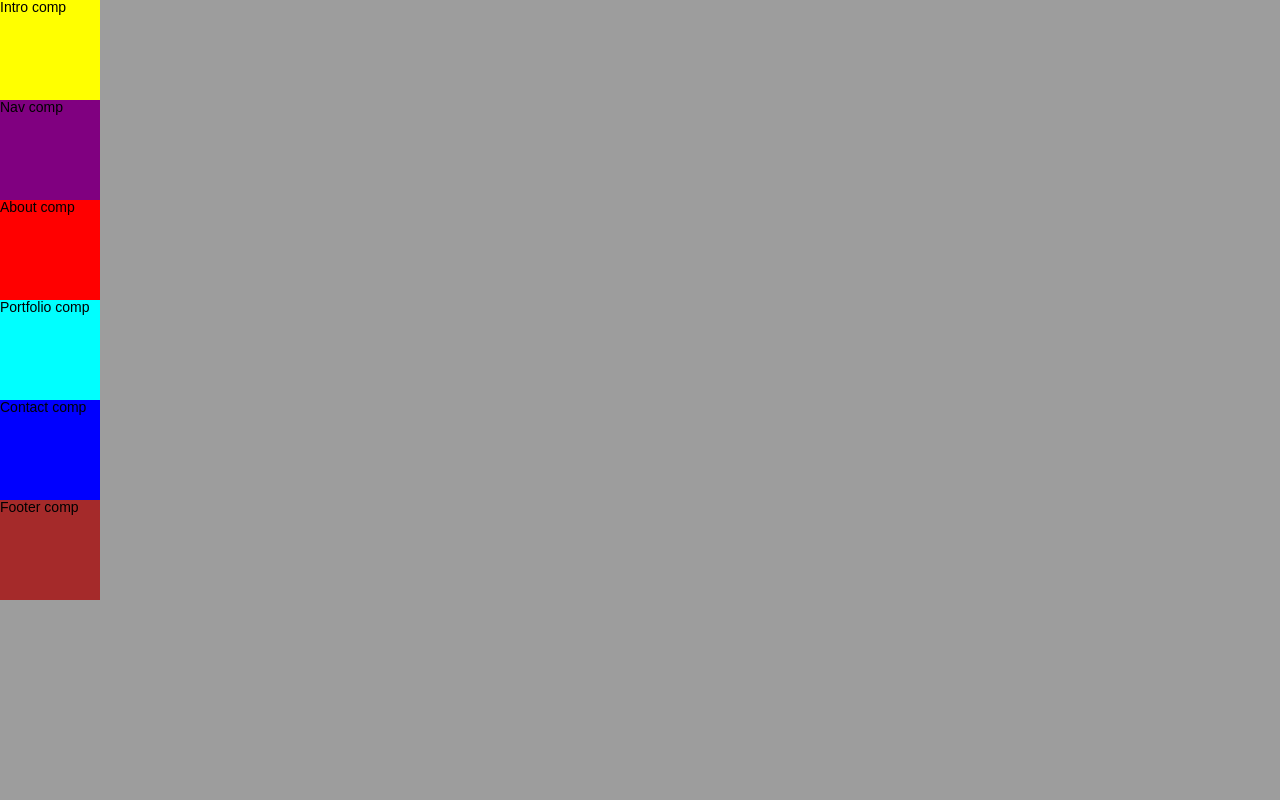
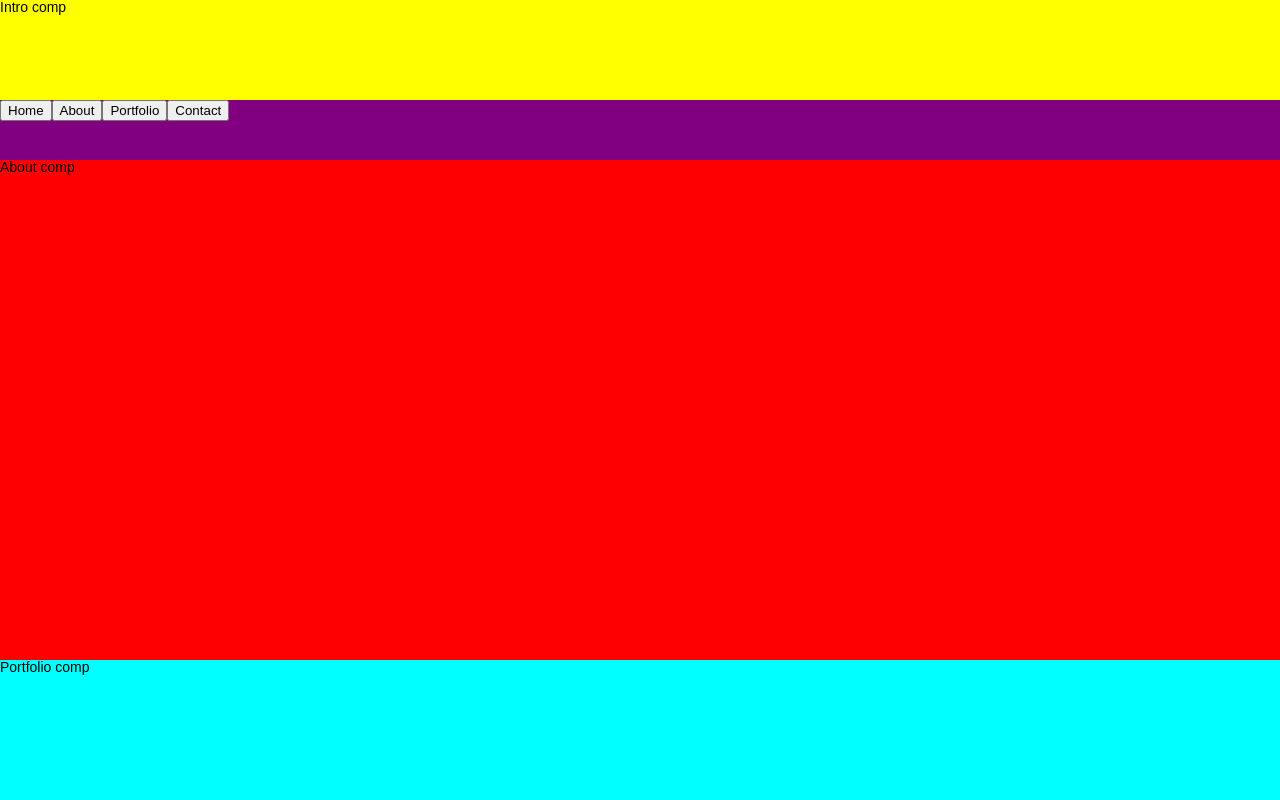
Before and after one commit to TalanCurtis/portfolio, a React (Create React App) app: page / in a window 1280 px wide. Shown: the top 800 px of the page. Built offline with nearby package versions, Linux system fonts and the light colour scheme.

Commit message:
added react scroll to component and updaed nav.

```diff
--- a/package.json
+++ b/package.json
@@ -16,6 +16,7 @@
     "react-dom": "^16.3.2",
     "react-router-dom": "^4.2.2",
     "react-scripts": "1.1.4",
+    "react-scroll-to-component": "^1.0.2",
     "react-transition-group": "^2.3.1",
     "sass": "^1.3.2",
     "sass-loader": "^7.0.1"
--- a/src/components/About/_About.scss
+++ b/src/components/About/_About.scss
@@ -1,5 +1,5 @@
 .About{
-    height: 100%;
-    width: 100px;
+    height: 500px;
+    width: 100%;
     background-color: red;
 }
--- a/src/components/Contact/_Contact.scss
+++ b/src/components/Contact/_Contact.scss
@@ -1,5 +1,5 @@
 .Contact{
-    height: 100%;
-    width: 100px;
+    height: 500px;
+    width: 100%;
     background-color: blue;
 }
--- a/src/components/Footer/_Footer.scss
+++ b/src/components/Footer/_Footer.scss
@@ -1,5 +1,5 @@
 .Footer{
-    height: 100%;
-    width: 100px;
+    height: 200px;
+    width: 100%;
     background-color: brown;
 }
--- a/src/components/Intro/_Intro.scss
+++ b/src/components/Intro/_Intro.scss
@@ -1,5 +1,5 @@
 .Intro{
-    height: 100%;
-    width: 100px;
+    height: 100px;
+    width: 100%;
     background-color: yellow;
 }
--- a/src/components/Nav/Nav.js
+++ b/src/components/Nav/Nav.js
@@ -1,9 +1,13 @@
-import React from 'react';
+import React, {Component} from 'react';
+import scrollToComponent from 'react-scroll-to-component';
 
-function Nav (){
+function Nav (props){
         return(
             <div className="Nav">
-                 Nav comp
+                 <button className="contact" onClick={()=>props.handleScroll('Intro')}>Home</button>
+                 <button className="contact" onClick={()=>props.handleScroll('About')}>About</button>
+                 <button className="contact" onClick={()=>props.handleScroll('Portfolio')}>Portfolio</button>
+                 <button className="contact" onClick={()=>props.handleScroll('Contact')}>Contact</button>
             </div>
         )
 }
--- a/src/components/Nav/_Nav.scss
+++ b/src/components/Nav/_Nav.scss
@@ -1,5 +1,7 @@
 .Nav{
-    height: 100%;
-    width: 100px;
+    height: 60px;
+    width: 100%;
     background-color: purple;
+    position: sticky;
+    top: 0px;
 }
--- a/src/components/Portfolio/_Portfolio.scss
+++ b/src/components/Portfolio/_Portfolio.scss
@@ -1,5 +1,5 @@
 .Portfolio{
-    height: 100%;
-    width: 100px;
+    height: 500px;
+    width: 100%;
     background-color: aqua;
 }
--- a/src/styles/_global.scss
+++ b/src/styles/_global.scss
@@ -2,6 +2,11 @@ body {
     background-color: #8d8d8dda;
     background-attachment: fixed;
     font-size: 14px;
+}
+
+.App{
+    display: flex;
+    justify-content: center;
 }
 
 // Defining all fonts family default
@@ -99,11 +104,6 @@ h6 {
     }
 }
 
-.content{
-    position: relative;
-    top: 48px;
-}
-
 
 // Media query
 @media (min-width:426px){
--- a/src/views/Home/Home.js
+++ b/src/views/Home/Home.js
@@ -7,16 +7,39 @@ import Nav from '../../components/Nav/Nav';
 import Intro from '../../components/Intro/Intro';
 import Portfolio from '../../components/Portfolio/Portfolio';
 
+// libraries
+import scrollToComponent from 'react-scroll-to-component';
+
 class Home extends Component{
+    constructor(){
+        super();
+        this.handleScroll= this.handleScroll.bind(this)
+    }
+
+    handleScroll(section){
+        console.log(section)
+        scrollToComponent(this[section], { offset: -60, align: 'top', duration: 1000,  ease:'inOutExpo'})
+    }
+
     render(){
         return(
             <div className="Home">
-                 <Intro/>
-                 <Nav/>
-                 <About/>
-                 <Portfolio/>
-                 <Contact/>
-                 <Footer/>
+                 <section ref={(section) => { this.Intro = section; }}>
+                    <Intro/>
+                 </section>
+                 <Nav handleScroll={this.handleScroll}/>
+                 <section ref={(section) => { this.About = section; }}>
+                    <About/>
+                 </section>
+                 <section ref={(section) => { this.Portfolio = section; }}>
+                    <Portfolio/>
+                 </section>
+                 <section ref={(section) => { this.Contact = section; }}>
+                    <Contact />
+                 </section>
+                 <section ref={(section) => { this.Footer = section; }}>
+                    <Footer/>
+                 </section>
             </div>
         )
     }
--- a/src/views/Home/_Home.scss
+++ b/src/views/Home/_Home.scss
@@ -1,5 +1,14 @@
 .Home{
-    height: 100px;
-    width: 100px;
     background-color: green;
+    width: 100%;
+
 }
+
+// @media (max-width:426px){
+//     .Home{
+//         grid-template-columns: 100%;
+//         .content{
+//             grid-column: auto;
+//         }
+//     }
+// }
```
